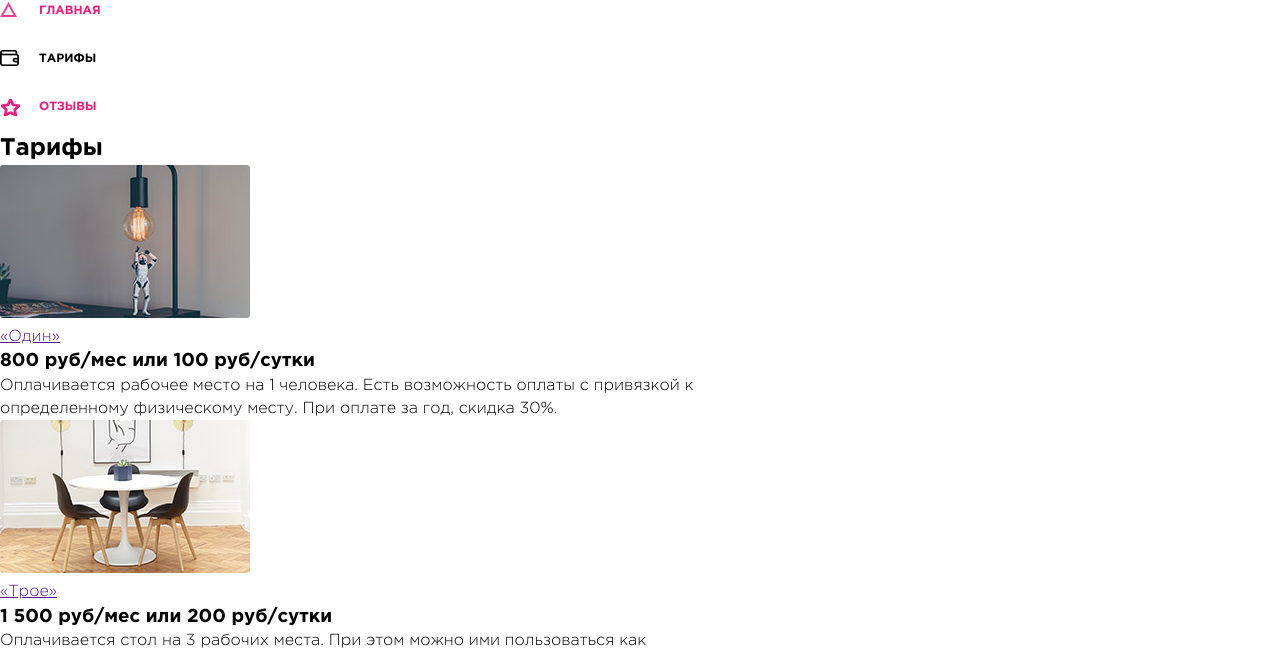
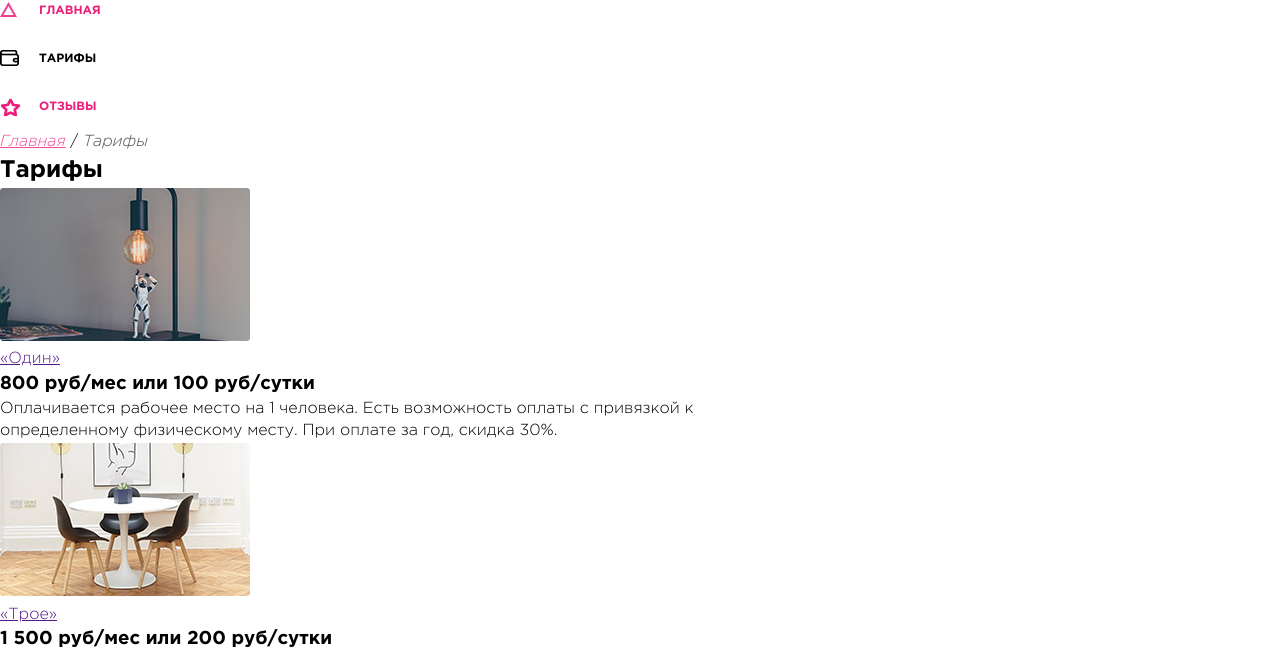
Before and after one commit to fashic/fashic.github.io, a plain HTML site: page prices.html in a window 1280 px wide. Shown: the part 72-722 px from the top of the page. Drawn offline with Linux system fonts and the light colour scheme.

Commit message:
Третья неделя обучения 1.1

```diff
--- a/prices.html
+++ b/prices.html
@@ -55,6 +55,11 @@
 
     <!-- прайс с тарифами -->
     <main class="main-content">
+      <div class="main-nav">
+          <a href="./main.html" class="main-nav_link">Главная</a>
+          /
+          <a href="" class="main-nav_link main-nav_link-active">Тарифы</a>
+      </div>
       <div class="price">
         <h2>Тарифы</h2>
         <div class="price__item">
```
Also changed, not shown: comments.html (+1 -1 lines).
